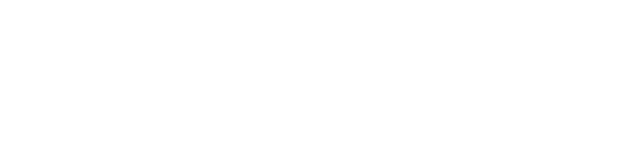
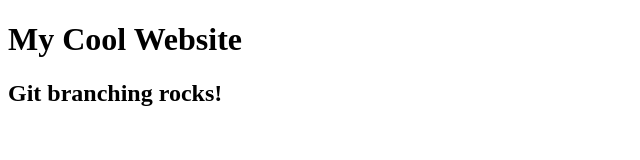
Before and after one commit to richardJET/git-branching, a plain HTML site: page index.html in a window 1280 px wide. Shown: the whole page, without its empty margins (0-640 px from the left). Drawn offline with Linux system fonts and the light colour scheme.

Commit message:
added header

```diff
--- a/index.html
+++ b/index.html
@@ -8,5 +8,10 @@
 </head>
 <body>
 
+  <header>
+    <h1>My Cool Website</h1>
+    <h2>Git branching rocks!</h2>
+  </header>
+
 </body>
 </html>
```
